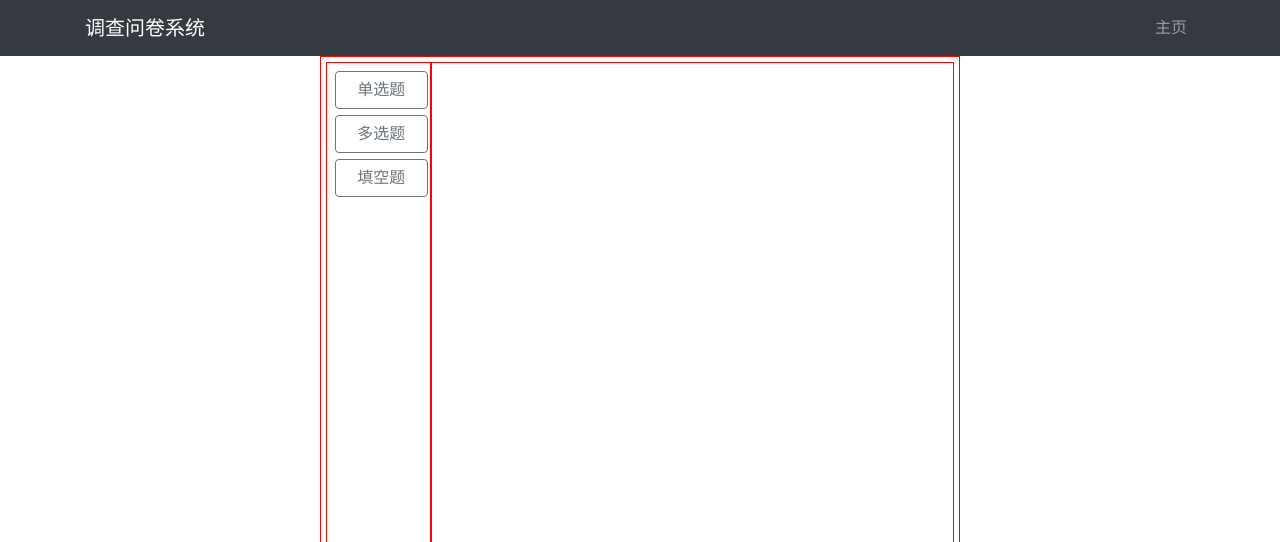
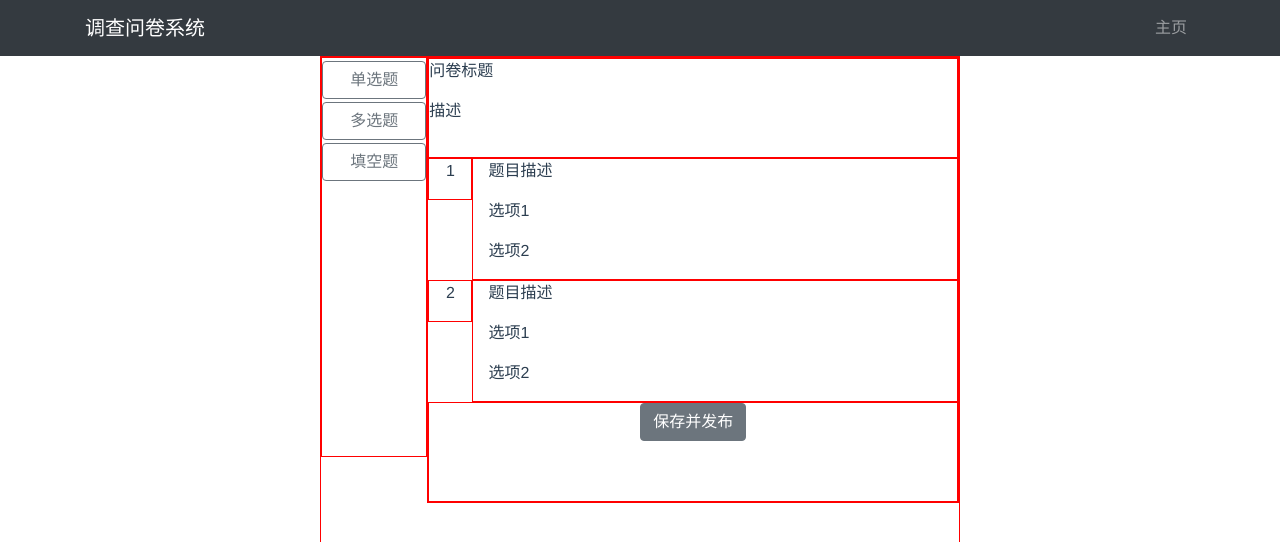
Before and after one commit to TZYhub/questionnaire, a Vue app: page /#/temp in a window 1280 px wide. Shown: the top 542 px of the page. Built offline with nearby package versions, Linux system fonts and the light colour scheme; the HTML template or start-up script is replaced by a standard one.

Commit message:
优化新增问卷页面

```diff
--- a/src/views/Temp.vue
+++ b/src/views/Temp.vue
@@ -1,20 +1,50 @@
 <template>
     <div>
       <div class="col-6 offset-3 t1">
-        <div class="col-2 t1">
+        <div class="col-2 t2">
           <ul>
             <li>
-              <b-button class="t2" v-b-popover.hover="''" title="单选题" variant="outline-secondary">单选题</b-button>
+              <b-button class="t3" v-b-popover.hover="''" title="单选题" variant="outline-secondary">单选题</b-button>
             </li>
             <li>
-              <b-button class="t2" v-b-popover.hover="''" title="多选题" variant="outline-secondary">多选题</b-button>
+              <b-button class="t3" v-b-popover.hover="''" title="多选题" variant="outline-secondary">多选题</b-button>
             </li>
             <li>
-              <b-button class="t2" v-b-popover.hover="''" title="填空题" variant="outline-secondary">填空题</b-button>
+              <b-button class="t3" v-b-popover.hover="''" title="填空题" variant="outline-secondary">填空题</b-button>
             </li>
           </ul>
         </div>
-        <div class="col-10 t1"></div>
+        <div class="col-10 t2">
+          <div class="t4">
+            <p class="left">问卷标题</p>
+            <p class="left">描述</p>
+          </div>
+          <ul>
+            <li>
+              <div class="col-1 t5">
+                <p class="center">1</p>
+              </div>
+              <div class="col-11 t5">
+                <p class="left">题目描述</p>
+                <p class="left">选项1</p>
+                <p class="left">选项2</p>
+              </div>
+            </li>
+            <li>
+              <div class="col-1 t5">
+                <p class="center">2</p>
+              </div>
+              <div class="col-11 t5">
+                <p class="left">题目描述</p>
+                <p class="left">选项1</p>
+                <p class="left">选项2</p>
+              </div>
+            </li>
+          </ul>
+          <div class="t4">
+            <b-button>保存并发布</b-button>
+          </div>
+        </div>
       </div>
 
 
@@ -143,16 +173,38 @@ export default {
 .t1{
   border:1px solid red;
   height: 500px;
-  float:left;
-  padding: 5px;
+  padding: 0px;
 }
 .t2{
-  margin:3px;
+  border:1px solid red;
+  padding: 0px;
+  float:left;
+  min-height: 400px;
+}
+.t3{
   width: 100%;
+  margin-top: 3px;
+}
+.t4{
+  clear: both;
+  border:1px solid red;
+  width: 100%;
+  min-height: 100px;
+}
+.t5{
+  float:left;
+  border:1px solid red;
+}
+.center{
+  text-align:center;
+}
+.left{
+  text-align:left;
 }
 ul{
   list-style-type: none;
   padding: 0px;
   margin: 0px;
 }
+
 </style>
```
